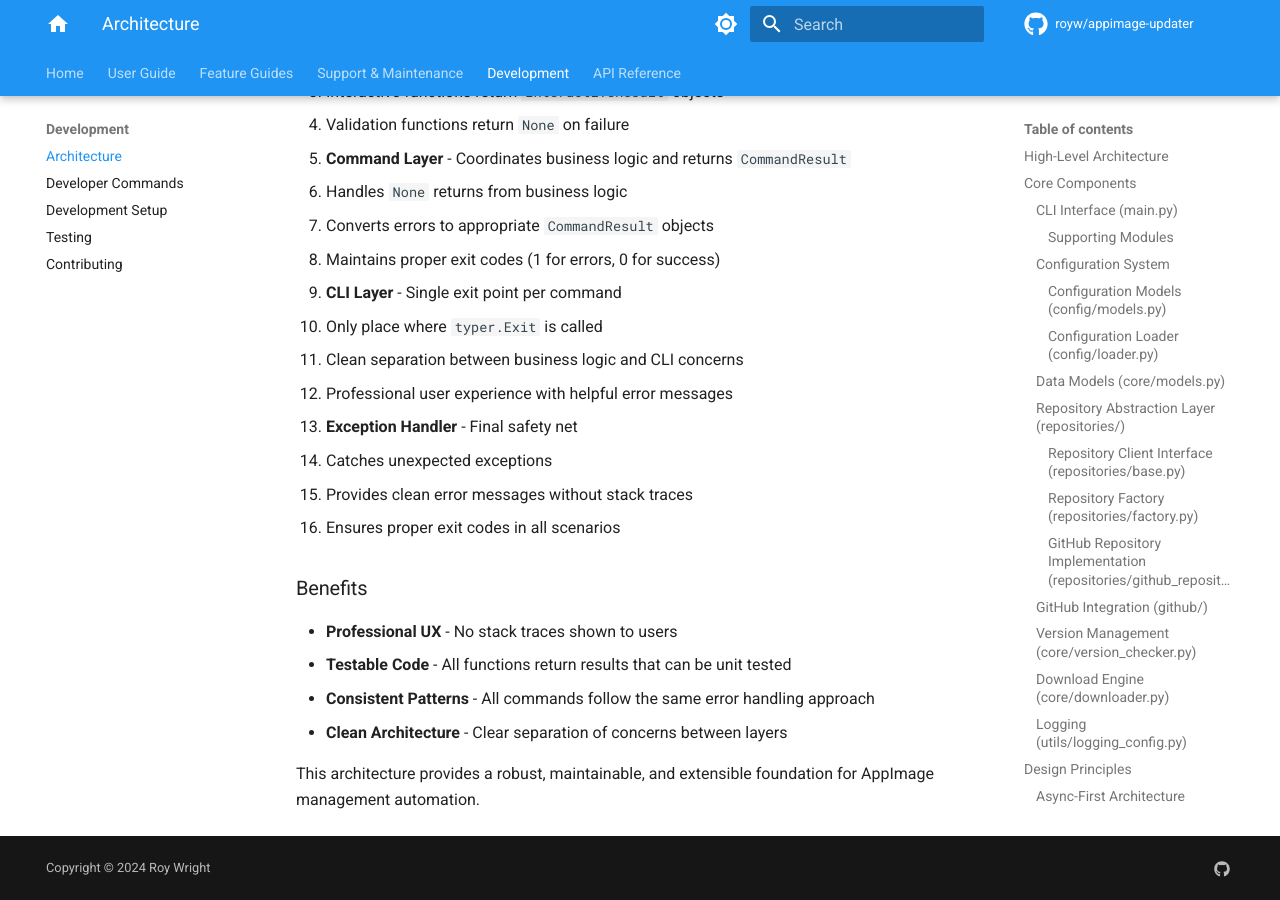
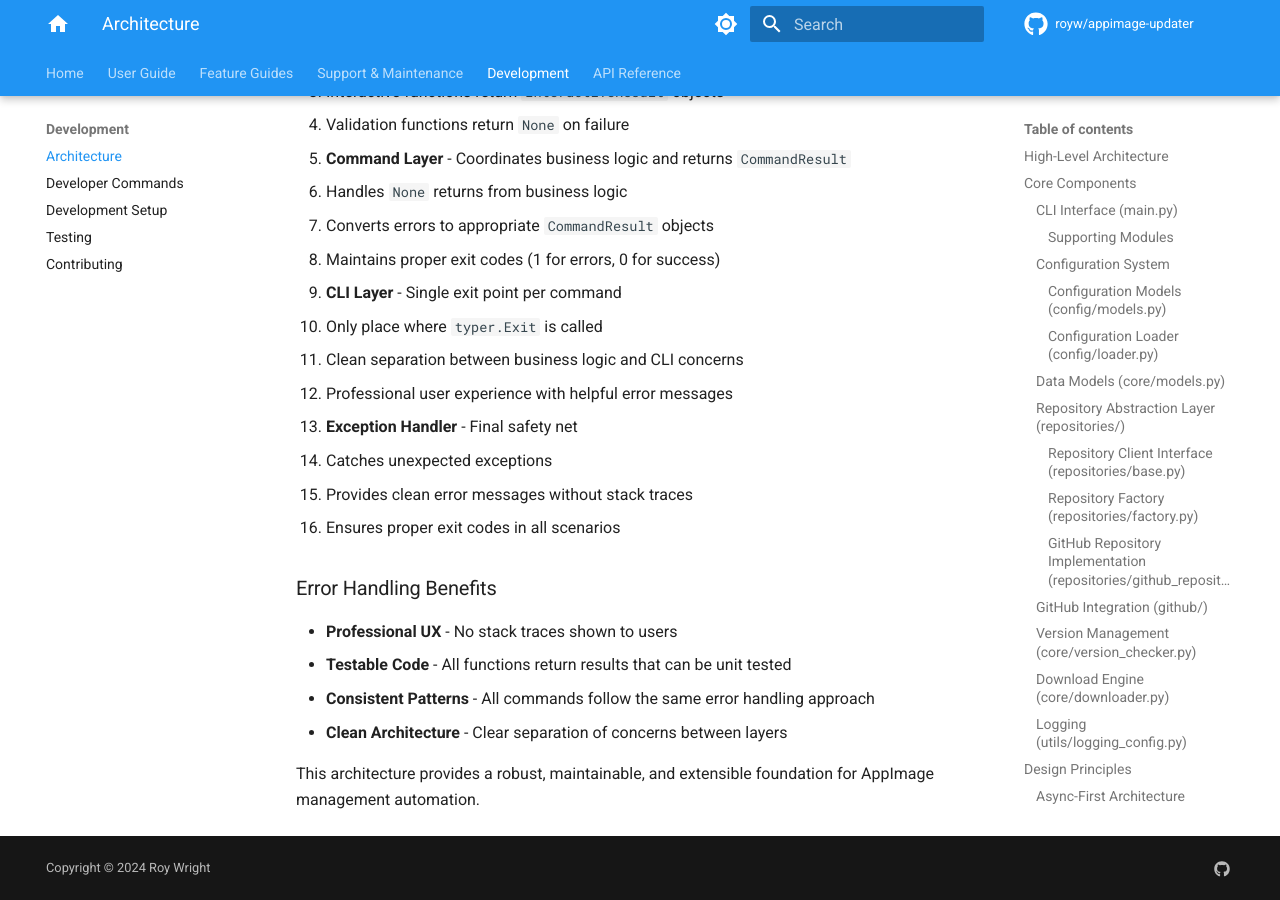
Before and after one commit to royw/appimage-updater, an MkDocs documentation site: the page built from docs/architecture.md, in a window 1280 px wide and 900 px high, scrolled down 20098 px. Built offline with MkDocs 1.6.1 and Material for MkDocs 9.7.7, drawn with Linux system fonts in a browser that asks for light colours; comment, search, counter and statistics services are not loaded.

Commit message:
docs: fix MD024 duplicate heading in architecture.md
- Renamed second 'Benefits' heading to 'Error Handling Benefits'
- Resolves MD024/no-duplicate-heading linting error
- Improves document navigation and accessibility

```diff
--- a/docs/architecture.md
+++ b/docs/architecture.md
@@ -810,7 +810,7 @@ flowchart TD
    - Provides clean error messages without stack traces
    - Ensures proper exit codes in all scenarios
 
-### Benefits
+### Error Handling Benefits
 
 - **Professional UX** - No stack traces shown to users
 - **Testable Code** - All functions return results that can be unit tested
```
